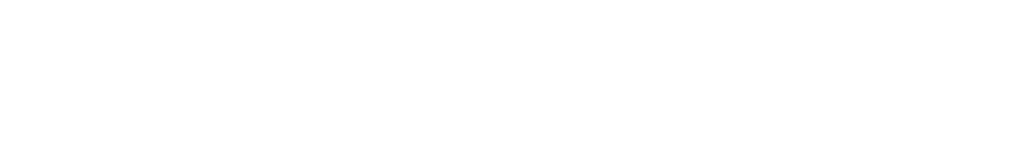
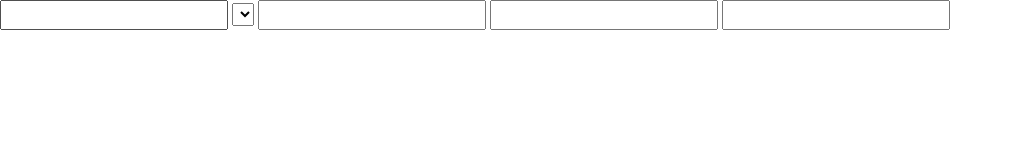
Before and after one commit to michaelbasileios/OP-js-form-validation, a website built with webpack: page src/index.html in a window 1280 px wide. Shown: the whole page, without its empty margins (0-1013 px from the left). Built offline with nearby package versions, Linux system fonts and the light colour scheme.

Commit message:
Set up HTML elements

```diff
--- a/src/index.html
+++ b/src/index.html
@@ -5,5 +5,23 @@
     <meta name="viewport" content="width=device-width, initial-scale=1.0" />
     <title>Document</title>
   </head>
-  <body></body>
+  <body>
+    <form novalidate>
+      <label>
+        <input type="email" name="email" />
+      </label>
+      <label>
+        <select name="country"></select>
+      </label>
+      <label>
+        <input type="text" name="zip-code" />
+      </label>
+      <label>
+        <input type="password" name="password" />
+      </label>
+      <label for="">
+        <input type="password" name="password-confirmation" />
+      </label>
+    </form>
+  </body>
 </html>
```
Also changed, not shown: 1 other file.
